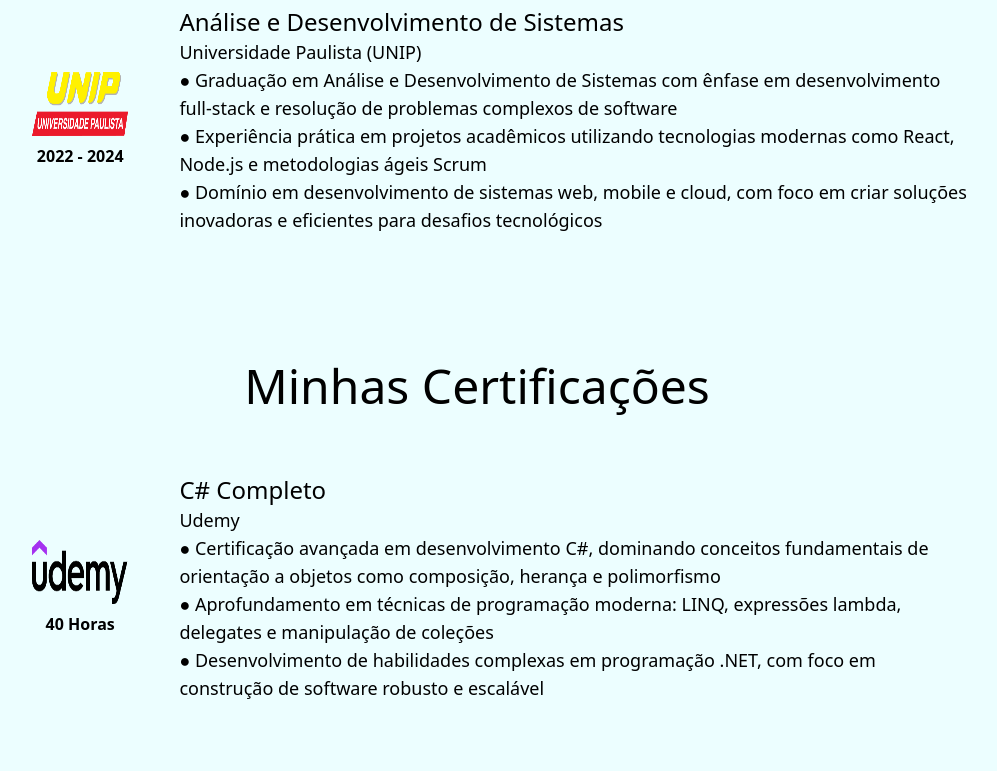
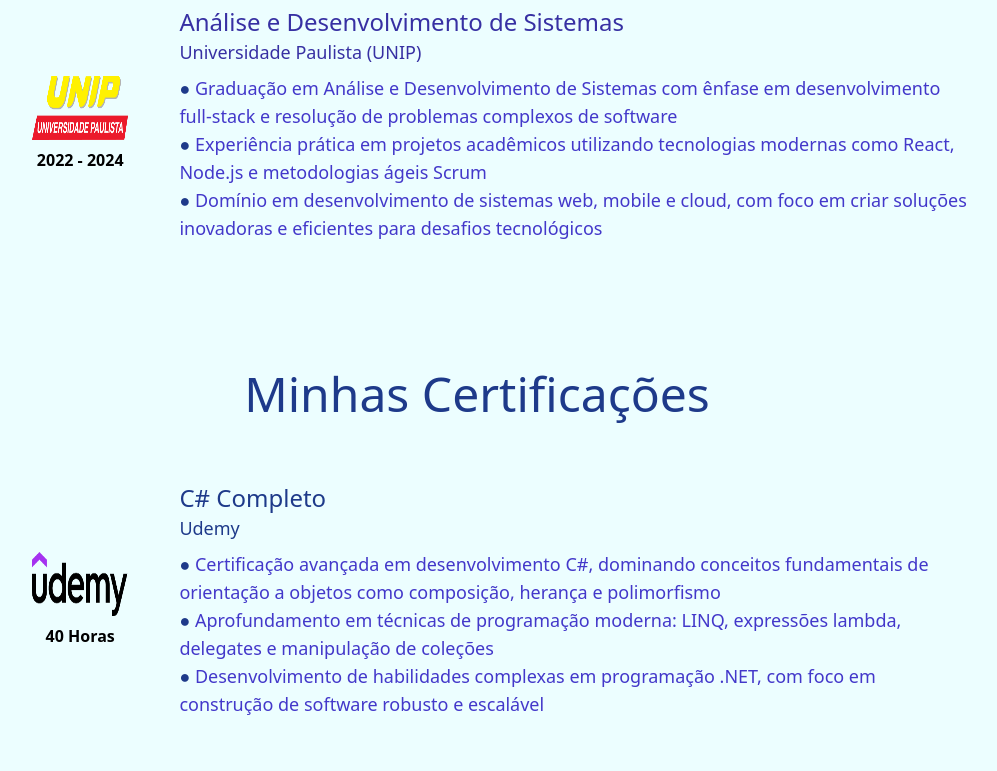
Before and after one commit to rafaelrmdd/portfolio-v2, a Next.js app: page /education in a window 1280 px wide. Shown: the part 760-1531 px from the top of the page, without its empty margins (163-1160 px from the left). Built offline with nearby package versions, Linux system fonts and the light colour scheme.

Commit message:
add: color style change

```diff
--- a/src/components/Education/CertificationsItem/index.jsx
+++ b/src/components/Education/CertificationsItem/index.jsx
@@ -1,25 +1,39 @@
 import Image from "next/image"
 
-export default function CertificationsItem({image, duration, name, platformName, courses}) {
-
-    console.log('platformObject: ', courses)
+export default function CertificationsItem({image, duration, name, platformName, text}) {
 
     return (
         <div className="flex mt-16">
             {/* Platform Logo */}
             <div className="w-[20%] flex flex-col gap-y-2 justify-center items-center">
-                <Image src={image} className="w-24 h-16"/>
+                <Image
+                    src={image}
+                    className="w-24 h-16"
+                    width={96} height={64}
+                    alt="Course Platform Logo"
+                />
 
                 <div>
                     <span className="font-semibold">{duration}</span>
                 </div>
             </div>
             <div className="w-[80%]">
-                <h2 className="text-2xl">{name}</h2>
-                <h2 className="text-lg">{platformName}</h2>
-                <h3 className="text-lg">● {courses.firstLine}</h3>
-                <h3 className="text-lg">● {courses.secondLine}</h3>
-                <h3 className="text-lg">● {courses.thirdLine}</h3>
+                <h2 className="text-2xl text-blue-900">{name}</h2>
+                <h2 className="text-lg text-blue-900" >{platformName}</h2>
+                <h3 className="text-lg text-indigo-700 mt-2">
+                    <span className="text-blue-900">● </span>
+                    {text.firstLine}
+                </h3>
+
+                <h3 className="text-lg text-indigo-700">
+                    <span className="text-blue-900">● </span>
+                    {text.secondLine}
+                </h3>
+
+                <h3 className="text-lg text-indigo-700">
+                    <span className="text-blue-900">● </span>
+                    {text.thirdLine}
+                </h3>
             </div>
         </div>
     )
--- a/src/components/Education/Content/index.jsx
+++ b/src/components/Education/Content/index.jsx
@@ -10,19 +10,37 @@ export default function Content() {
 
     const courses = {
         csharp_completo: {
+            image: UdemyLogoImage,
+            duration: "40 Horas",
+            name: "C# Completo",
+            platformName: "Udemy",
+            text: {
                 firstLine: "Certificação avançada em desenvolvimento C#, dominando conceitos fundamentais de orientação a objetos como composição, herança e polimorfismo",
                 secondLine: "Aprofundamento em técnicas de programação moderna: LINQ, expressões lambda, delegates e manipulação de coleções",
                 thirdLine: "Desenvolvimento de habilidades complexas em programação .NET, com foco em construção de software robusto e escalável"
+            }
         },
         web_moderno: {
+            image: UdemyLogoImage,
+            duration: "100 Horas",
+            name: "Curso Web Moderno",
+            platformName: "Udemy",
+            text: {
                 firstLine: "Curso completo de desenvolvimento web com domínio em tecnologias essenciais: Javascript, Angular, React, Node.js, HTML, CSS e frameworks modernos",
                 secondLine: "Construção de múltiplos projetos práticos abrangendo toda stack de desenvolvimento web, demonstrando versatilidade técnica",
                 thirdLine: "Certificação em tecnologias front-end e back-end, com ênfase em criar aplicações web responsivas e de alta performance"
+            }
         },
         xp_fullstack: {
+            image: DioLogoImage,
+            duration: "130 Horas",
+            name: "Bootcamp XP Inc. Full Stack Developer",
+            platformName: "DIO",
+            text: {
                 firstLine: "Desenvolvimento de habilidades complexas em programação .NET, com foco em construção de software robusto e escalável",
                 secondLine: "Construção de aplicações front-end reais utilizando React, Next.js e TypeScript, com implementação de features complexas e funcionalidades end-to-end",
                 thirdLine: "Implementação de soluções cloud na Azure, desenvolvendo projetos que demonstram integração entre infraestrutura, back-end e front-end"
+            }
         }
     }
 
@@ -33,7 +51,13 @@ export default function Content() {
             <main className="mt-16 pb-16">
                 <div className="flex justify-between h-[500px]">
                     <div className="w-[50%] ">
-                        <Image src={GraduationImage} className="object-fill  w-4/5"/>
+                        <Image
+                            src={GraduationImage}
+                            className="object-fill  w-4/5"
+                            width={424}
+                            height={424}
+                            alt="Four degree hats flying"
+                        />
                     </div>
 
                     <div className="w-[50%] flex justify-center items-center">
@@ -43,37 +67,37 @@ export default function Content() {
 
                 {/* Degree */}
                 <div>
-                    <h2 className="text-5xl text-center">Minha Formação</h2>
+                    <h2 className="text-5xl text-center text-blue-900">Minha Formação</h2>
                     <DegreeItem />
                 </div>
 
                 {/* Certifications */}
                 <div className="mt-32">
-                    <h2 className="text-5xl text-center">Minhas Certificações</h2>
+                    <h2 className="text-5xl text-center text-blue-900">Minhas Certificações</h2>
 
                     {/* Item */}
                     <CertificationsItem
-                        image={UdemyLogoImage}
-                        duration="40 Horas"
-                        name ="C# Completo"
-                        platformName="Udemy"
-                        courses={courses.csharp_completo}
+                        image={courses.csharp_completo.image}
+                        duration={courses.csharp_completo.duration}
+                        name={courses.csharp_completo.name}
+                        platformName={courses.csharp_completo.platformName}
+                        text={courses.csharp_completo.text}
                     />
 
                     <CertificationsItem
-                        image={UdemyLogoImage}
-                        duration="100 Horas"
-                        name="Curso Web Moderno"
-                        platformName="Udemy"
-                        courses={courses.web_moderno}
+                        image={courses.web_moderno.image}
+                        duration={courses.web_moderno.duration}
+                        name={courses.web_moderno.name}
+                        platformName={courses.web_moderno.platformName}
+                        text={courses.web_moderno.text}
                     />
 
                     <CertificationsItem
-                        image={DioLogoImage}
-                        duration="130 Horas"
-                        name="Bootcamp XP Inc. Full Stack Developer"
-                        platformName="DIO"
-                        courses={courses.xp_fullstack}
+                        image={courses.xp_fullstack.image}
+                        duration={courses.xp_fullstack.duration}
+                        name={courses.xp_fullstack.name}
+                        platformName={courses.xp_fullstack.platformName}
+                        text={courses.xp_fullstack.text}
                     />
                 </div>
             </main>
--- a/src/components/Education/DegreeItem/index.jsx
+++ b/src/components/Education/DegreeItem/index.jsx
@@ -7,7 +7,13 @@ export default function DegreeItem() {
 
             {/* University Logo */}
             <div className="w-[20%] flex flex-col gap-y-2 justify-center items-center">
-                <Image src={UnipLogo} className="w-24 h-16"/>
+                <Image
+                    src={UnipLogo}
+                    className="w-24 h-16"
+                    width={96}
+                    height={64}
+                    alt="University Logo"
+                />
 
                 <div>
                     <span className="font-semibold">2022 - 2024</span>
@@ -15,11 +21,23 @@ export default function DegreeItem() {
             </div>
 
             <div className="w-[80%]">
-                <h2 className="text-2xl">Análise e Desenvolvimento de Sistemas</h2>
-                <h2 className="text-lg">Universidade Paulista (UNIP)</h2>
-                <h3 className="text-lg">● Graduação em Análise e Desenvolvimento de Sistemas com ênfase em desenvolvimento full-stack e resolução de problemas complexos de software</h3>
-                <h3 className="text-lg">● Experiência prática em projetos acadêmicos utilizando tecnologias modernas como React, Node.js e metodologias ágeis Scrum</h3>
-                <h3 className="text-lg">● Domínio em desenvolvimento de sistemas web, mobile e cloud, com foco em criar soluções inovadoras e eficientes para desafios tecnológicos</h3>
+                <h2 className="text-2xl text-indigo-800">Análise e Desenvolvimento de Sistemas</h2>
+
+                <h2 className="text-lg text-indigo-800">Universidade Paulista (UNIP)</h2>
+                <h3 className="text-lg text-indigo-700 mt-2">
+                    <span className="text-blue-900">● </span>
+                    Graduação em Análise e Desenvolvimento de Sistemas com ênfase em desenvolvimento full-stack e resolução de problemas complexos de software
+                </h3>
+
+                <h3 className="text-lg text-indigo-700">
+                    <span className="text-blue-900">● </span>
+                    Experiência prática em projetos acadêmicos utilizando tecnologias modernas como React, Node.js e metodologias ágeis Scrum
+                </h3>
+
+                <h3 className="text-lg text-indigo-700">
+                    <span className="text-blue-900">● </span>
+                    Domínio em desenvolvimento de sistemas web, mobile e cloud, com foco em criar soluções inovadoras e eficientes para desafios tecnológicos
+                </h3>
             </div>
         </div>
     )
```
Also changed, not shown: src/components/Home/Content/index.jsx (+24 -5 lines). Lines whose indentation alone changed are shown as unchanged.
